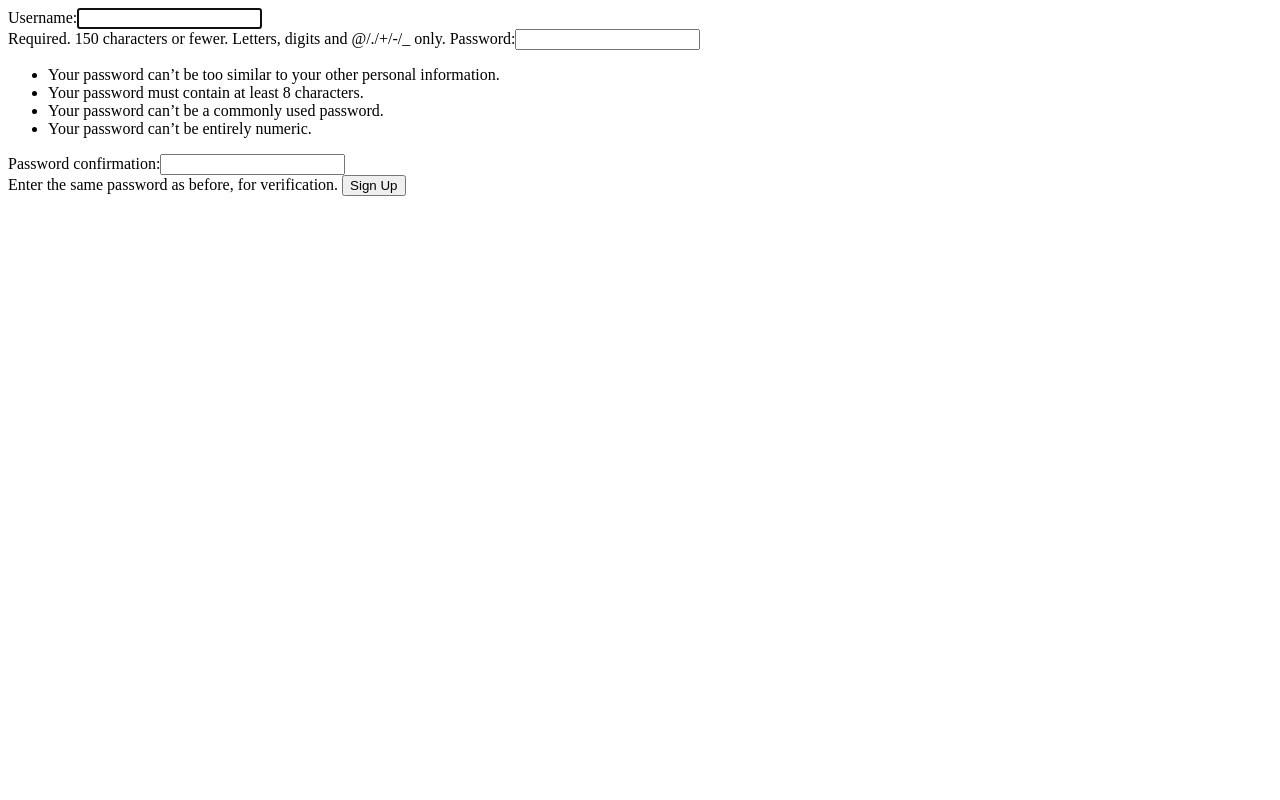
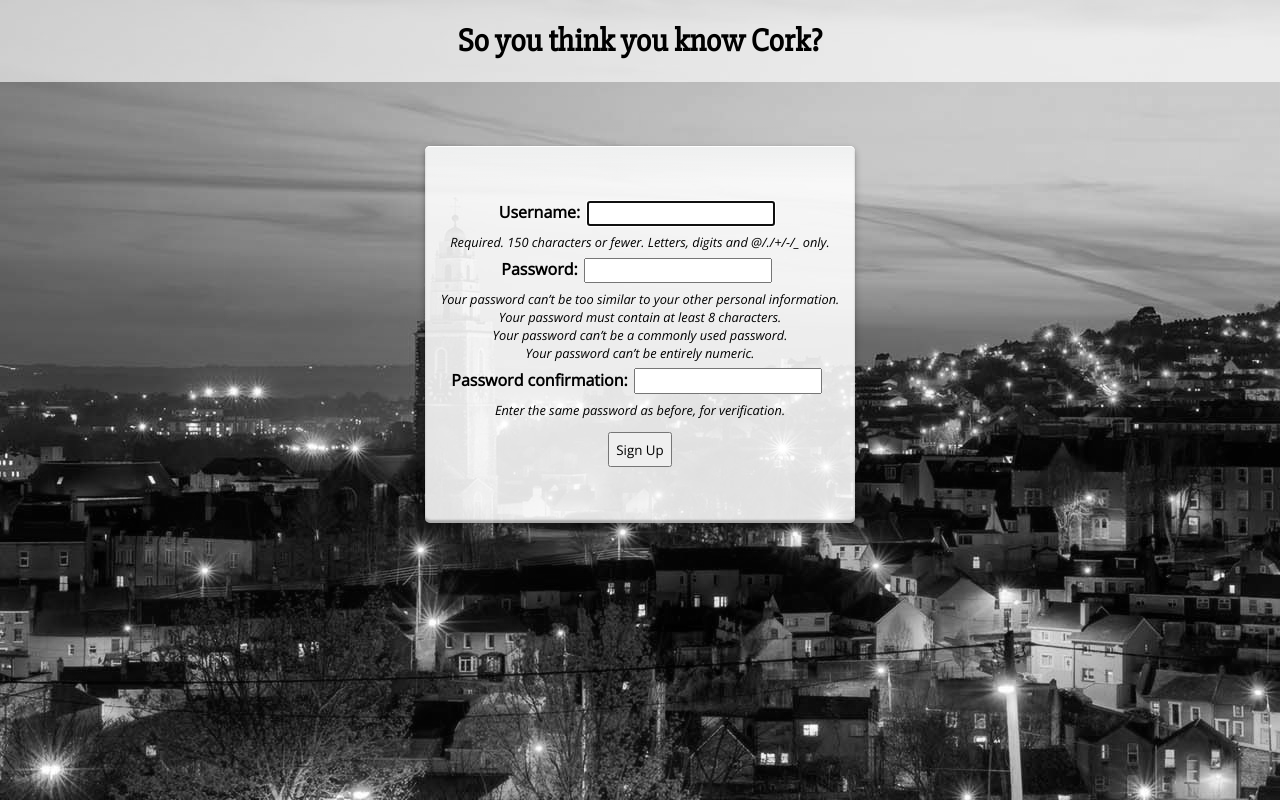
Before and after one commit to Jeffride/TeamProject2021, a Django app: page /register/ in a window 1280 px wide. Run offline with Django 3.2, Linux system fonts and the light colour scheme.

Commit message:
added css styling to login and registration page, linked up game following login

```diff
--- a/teamProject/userSetup/templates/userSetup/landingpage/app.js
+++ b/teamProject/static/app.js
@@ -20,7 +20,7 @@ nextButton.addEventListener('click', () => {
 
 /*When the user registers and logs into the system, this menu should disapper
 and another menu for selecting the gamemode should appear*/
-function loginSystem() {
+/*function loginSystem() {
     loginButton.classList.add('hide')
     containerElement.classList.remove('hide')
     soloGamemode.classList.remove('hide')
--- /dev/null
+++ b/teamProject/static/login.css
@@ -0,0 +1,48 @@
+@import url('https://fonts.googleapis.com/css2?family=Open+Sans:wght@300&display=swap');
+@import url('https://fonts.googleapis.com/css2?family=Open+Sans:ital,wght@1,300&display=swap');
+form {
+    margin-left: auto;
+    margin-right: auto;
+    font-family: 'Open Sans', sans-serif;
+    font-weight: bold;
+    margin-top:4em;
+    margin-bottom:auto;
+    padding: 1em;
+    padding-top:3em;
+    grid-area: main;
+    display: block;
+    box-shadow:
+    0 0 1px rgba(0, 0, 0, 0.3),
+    0 3px 7px rgba(0, 0, 0, 0.3),
+    inset 0 1px rgba(255,255,255,1),
+    inset 0 -3px 2px rgba(0,0,0,0.25);
+    border-radius: 5px;
+    background: linear-gradient(#eeefef, #ffffffe0 10%);
+    max-width: 100%;
+    text-align:center;
+}
+
+input {
+    margin:.5em;
+    padding:.25em
+}
+span{
+    display: block;
+    font-style: italic;
+    font-size: .8em;
+    font-weight: lighter;
+}
+button {
+    font-family: 'Open Sans', sans-serif;
+    padding: .5em;
+    display:block;
+    margin-left:auto;
+    margin-right:auto;
+    margin-top:1em;
+    margin-bottom: 3em;
+}
+#login {
+    width: 20em;
+
+
+}
--- /dev/null
+++ b/teamProject/static/main.css
@@ -0,0 +1,70 @@
+@import url('https://fonts.googleapis.com/css2?family=Oswald:wght@300&display=swap');
+@import url('https://fonts.googleapis.com/css2?family=Open+Sans:wght@300&display=swap');
+@import url('https://fonts.googleapis.com/css2?family=Slabo+27px&display=swap');
+
+.container {
+    width: 100vw;
+    display: grid;
+    grid-template-columns: auto 80% auto;
+    grid-template-rows: auto;
+    grid-template-areas:
+    "header header header"
+    "aside1 main aside2"
+    "footer footer footer";
+}
+body {
+    background-repeat: no-repeat;
+    background-attachment: fixed;
+    background-image: url("/static/images/corkCity.png");
+    max-width: 100%;
+    padding: 0;
+    margin: 0;
+    width: 100vw;
+    height: 100vh;
+    background-color: #000000;
+}
+#top {
+    width: 100vw;
+    font-family: 'Slabo 27px', serif;
+    font-weight: 400;
+    grid-area: header;
+    text-align: center;
+    background-color: rgba(255, 255, 255, 0.637);
+}
+
+#login {
+    margin-top: 5em;
+    margin-bottom: auto;
+    margin-left: auto;
+    margin-right: auto;
+    grid-area: main;
+    width: 20em;
+    justify-content: center;
+}
+ul {
+    margin: 0;
+    padding: 0;
+}
+ul li {
+    margin: 0;
+    list-style: none;
+    text-align: center;
+}
+a {
+    color: black;
+    font-family: 'Open Sans', sans-serif;
+    text-align: center;
+    text-decoration: none;
+    padding: .5em;
+    background-color: rgba(255, 255, 255, 0.664);
+    display: block;
+    border: 1px solid black;
+    margin-top: .25em;
+    margin-left: 6em;
+    margin-right: 6em;
+    max-width: 100%;
+}
+a:hover {
+    color: white;
+    background-color: black;
+}
--- a/teamProject/teamProject/templates/teamProject/base.html
+++ b/teamProject/teamProject/templates/teamProject/base.html
@@ -2,10 +2,17 @@
 <html>
 <head>
 <title>{% block title %}You think you know Cork{% endblock %}</title>
+{% load static %}
+<link href="{% static 'main.css' %}" rel="stylesheet">
 </head>
 <body>
 
     <div class="container">
+        <div id="top">
+            <header>
+                <h1 id="title">So you think you know Cork?</h1>
+            </header>
+        </div>
     {% include './messages.html' %}
     {% block content %}
     {% endblock %}
--- a/teamProject/teamProject/templates/teamProject/login.html
+++ b/teamProject/teamProject/templates/teamProject/login.html
@@ -1,10 +1,16 @@
 {% extends 'base.html' %}
     {% block content %}
+    <head>
+        {% load static %}
+        <link href="{% static 'login.css' %}" rel="stylesheet">
+    </head>
     <div class="container">
+        <div id="login">
         <form method="POST">
             {% csrf_token %}
             {{ form }}
             <button type="submit">Log in</button>
         </form>
+        </div>
     </div>
     {% endblock content %}
--- a/teamProject/teamProject/templates/teamProject/register.html
+++ b/teamProject/teamProject/templates/teamProject/register.html
@@ -1,5 +1,9 @@
 {% extends 'base.html' %}
     {% block content %}
+    <head>
+        {% load static %}
+        <link href="{% static 'login.css' %}" rel="stylesheet">
+    </head>
     <div class="container">
         <form method="POST">
             {% csrf_token %}
--- a/teamProject/userSetup/views.py
+++ b/teamProject/userSetup/views.py
@@ -10,10 +10,10 @@ from django.contrib import messages
 
 @login_required
 def home(request):
-    return HttpResponse("<h1>Succesful log in</h1>")
+    return render(request,'index.html')
 
 def defaultpage(request):
-    return HttpResponse("<h1>Landing Page</h1>")
+    return render(request,'landingPage.html')
 
 def register(request):
     #using the default django usercreationform
@@ -40,7 +40,7 @@ def signin(request):
             user = authenticate(username=username, password=password)
             if user is not None:
                 login(request, user)
-                messages.info(request, f"You are now logged in as {username}")
+                #messages.info(request, f"You are now logged in as {username}")
                 return redirect('home')
             else:
                 messages.error(request, "Invalid username or password.")
```
Also changed, not shown: teamProject/static/style.css (renamed from teamProject/userSetup/templates/userSetup/landingpage/style.css, +15 -1 lines), teamProject/teamProject/settings.py (+7 -1 lines), teamProject/teamProject/templates/teamProject/index.html (renamed from teamProject/userSetup/templates/userSetup/landingpage/index.html, +8 -2 lines), teamProject/teamProject/templates/teamProject/landingPage.html (added, +15 -0 lines), teamProject/userSetup/templates/userSetup/register.html (deleted, +0 -14 lines), teamProject/db.sqlite3, teamProject/static/images/corkCity.png (added).
